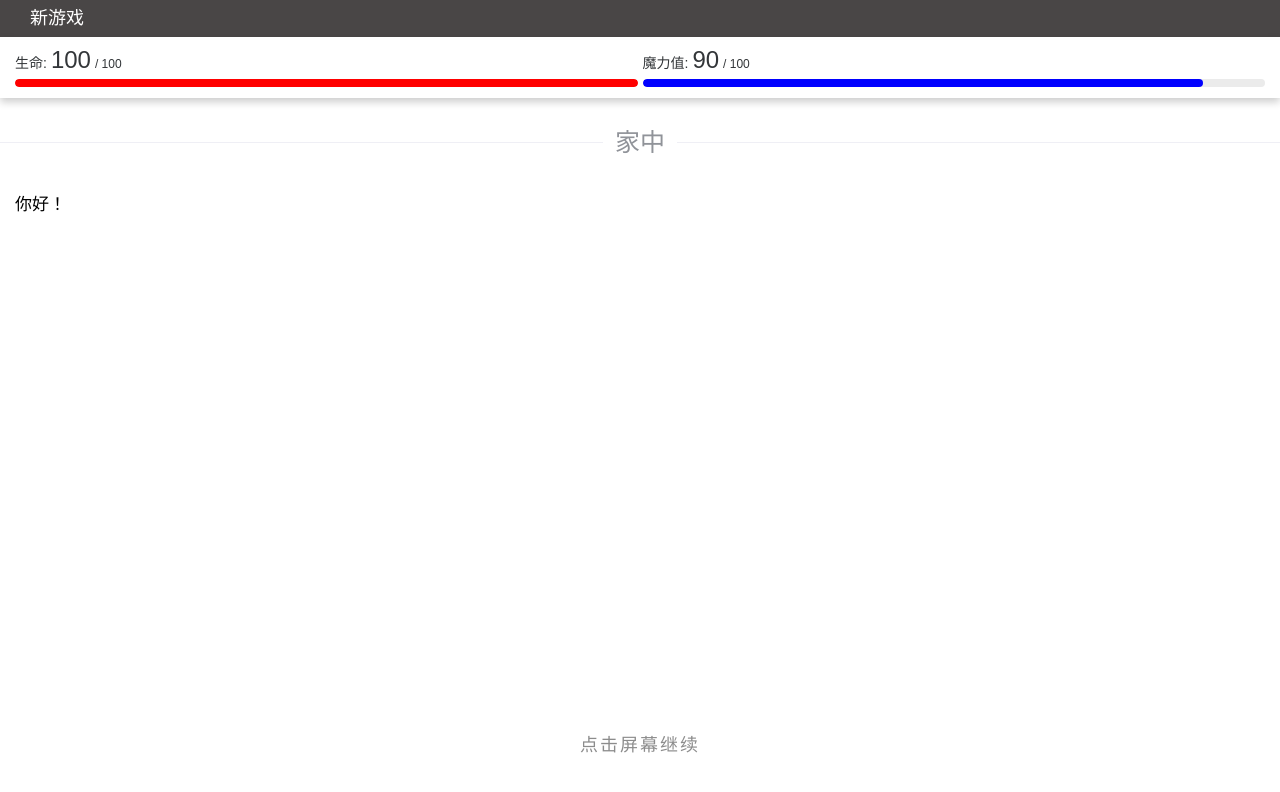
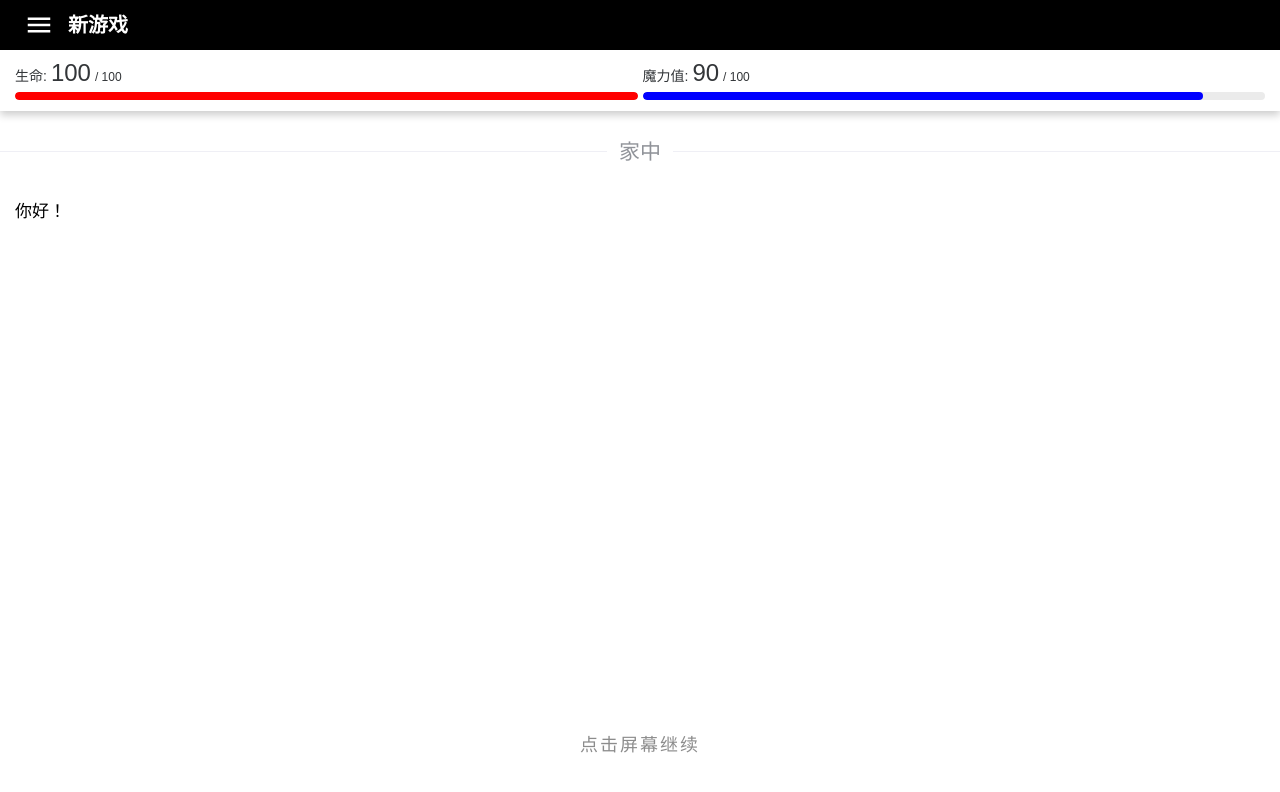
Before and after one commit to jerry-sourcecode/advmaker, a Vue app: page / in a window 1280 px wide. Shown: the top 792 px of the page. Built offline with nearby package versions, Linux system fonts and the light colour scheme.

Commit message:
feat: 添加 @iconify/vue依赖并实现菜单的UI

```diff
--- a/components.d.ts
+++ b/components.d.ts
@@ -17,6 +17,7 @@ declare module 'vue' {
     NDivider: typeof import('naive-ui')['NDivider']
     NDrawer: typeof import('naive-ui')['NDrawer']
     NDrawerContent: typeof import('naive-ui')['NDrawerContent']
+    NIcon: typeof import('naive-ui')['NIcon']
     NNumberAnimation: typeof import('naive-ui')['NNumberAnimation']
     NPageHeader: typeof import('naive-ui')['NPageHeader']
     NProgress: typeof import('naive-ui')['NProgress']
--- a/package.json
+++ b/package.json
@@ -9,6 +9,7 @@
     "preview": "vite preview"
   },
   "dependencies": {
+    "@iconify/vue": "^5.0.0",
     "pinia": "^3.0.4",
     "unplugin-auto-import": "^21.0.0",
     "unplugin-vue-components": "^32.0.0",
--- a/src/module/App.vue
+++ b/src/module/App.vue
@@ -6,28 +6,49 @@ import { useStateStore } from './store/state.ts';
 import './api.ts';
 import StatusPanel from './components/StatusPanel.vue';
 import GameOver from './components/GameOver.vue';
+import { ref } from 'vue';
+import Menu from './components/Menu.vue';
+import { Icon } from '@iconify/vue';
 
 const storyStore = useStoryStore();
 const stateStore = useStateStore();
+
+const active = ref(false);
 </script>
 
 <template>
     <div v-if="!stateStore.isDead" style="height: 100vh; display: flex; flex-direction: column">
-        <n-page-header class="page-header">
-            <template #title>
-                <span style="color: white">{{ storyStore.gameName }}</span>
-            </template>
-        </n-page-header>
+        <div class="page-header">
+            <n-button text color="white" @click="active = true">
+                <template #icon>
+                    <n-icon size="30">
+                        <Icon icon="material-symbols:menu" />
+                    </n-icon>
+                </template>
+            </n-button>
+            <span style="color: white; font-size: 20px; font-weight: bold; margin-left: 20px">{{
+                storyStore.gameName
+            }}</span>
+        </div>
         <StatusPanel />
         <Message />
         <ChoicePanel />
+
+        <n-drawer v-model:show="active" :width="300" placement="left">
+            <n-drawer-content title="菜单" closable>
+                <Menu />
+            </n-drawer-content>
+        </n-drawer>
     </div>
     <GameOver v-else />
 </template>
 
 <style>
 .page-header {
-    padding: 5px 30px;
-    background-color: #494646;
+    padding: 10px 30px;
+    display: flex;
+    align-items: center;
+    height: 50px;
+    background-color: black;
 }
 </style>
--- /dev/null
+++ b/src/module/components/Menu.vue
@@ -0,0 +1,49 @@
+<template>
+    <div class="outer-div">
+        <n-button quaternary class="menu-button">
+            <n-icon size="25" class="icon">
+                <Icon icon="mdi:backpack" />
+            </n-icon>
+            <p class="menu-p">背包</p>
+        </n-button>
+        <n-button quaternary class="menu-button">
+            <n-icon size="25" class="icon">
+                <Icon icon="stash:user-avatar" />
+            </n-icon>
+            <p class="menu-p">属性</p></n-button
+        >
+        <n-button quaternary class="menu-button">
+            <n-icon size="25" class="icon">
+                <Icon icon="mdi:store" />
+            </n-icon>
+            <p class="menu-p">商城</p></n-button
+        >
+        <n-button quaternary class="menu-button">
+            <n-icon size="25" class="icon">
+                <Icon icon="lucide:save" />
+            </n-icon>
+            <p class="menu-p">记忆</p></n-button
+        >
+    </div>
+</template>
+
+<script setup lang="ts">
+import { Icon } from '@iconify/vue';
+</script>
+
+<style scoped>
+.outer-div {
+    display: flex;
+    flex-direction: column;
+}
+.menu-button {
+    justify-content: flex-start;
+    height: 50px;
+}
+.menu-p {
+    font-size: 18px;
+}
+.icon {
+    margin-right: 20px;
+}
+</style>
--- a/src/module/components/Message.vue
+++ b/src/module/components/Message.vue
@@ -89,7 +89,7 @@ function getFontStyle(type: MessageType) {
 
 .room-title-text {
     color: #909399;
-    font-size: 25px;
+    font-size: 21px;
 }
 
 .hint-text {
```
Also changed, not shown: 1 other file (tests, documents, lock files or other folders).
